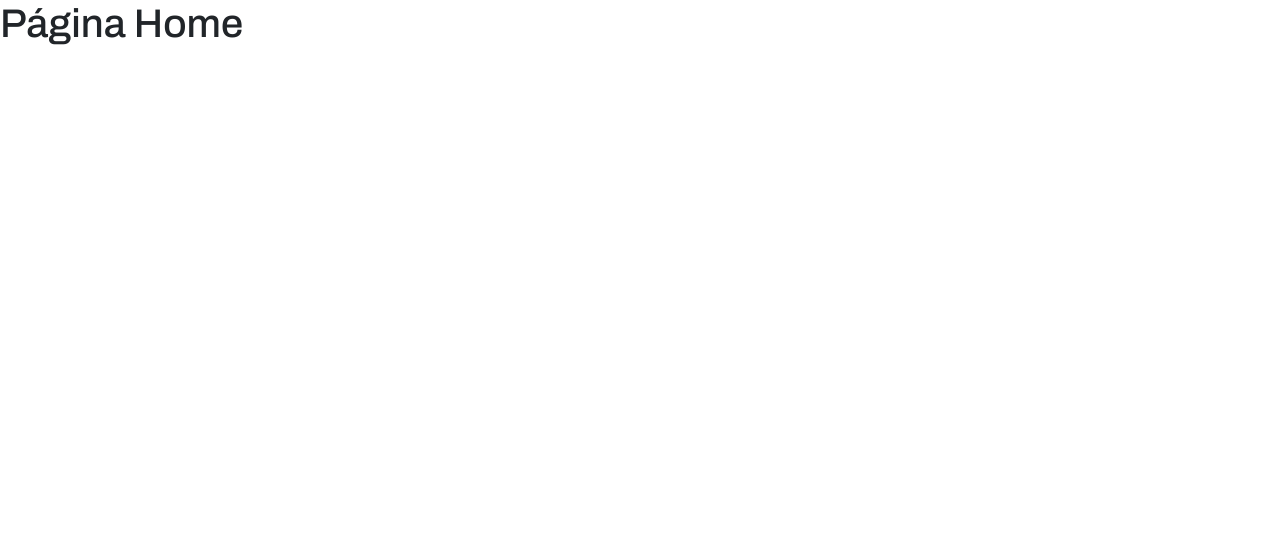
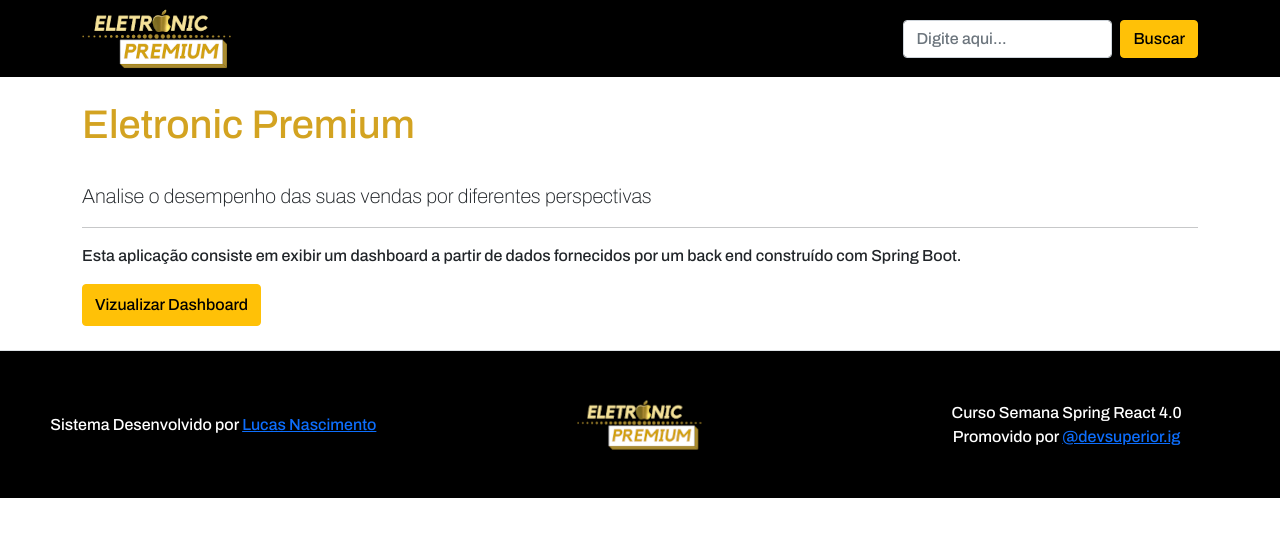
Before and after one commit to lucasnacimento/project-eletronic, a React (Create React App) app in the folder frontend/: page / in a window 1280 px wide. Shown: the top 536 px of the page. Built offline with nearby package versions, Linux system fonts and the light colour scheme.

Commit message:
Home, navigation

```diff
--- a/frontend/src/components/NavBar/index.tsx
+++ b/frontend/src/components/NavBar/index.tsx
@@ -1,13 +1,16 @@
 import logoEletronic from 'assets/img/logoEletronic.png';
+import { Link } from 'react-router-dom';
 function NavBar() {
     return (
         <nav className="navbar navbar-dark bg-black">
             <div className="container">
-                <img src={logoEletronic} alt="eletroniclogo" />
+                <Link to="/">
+                    <img src={logoEletronic} alt="eletroniclogo" />
+                </Link>
 
                 <form className="d-flex">
-                    <input className="form-control me-2" type="search" placeholder="Digite aqui..." aria-label="Search"/>
-                    <button className="btn btn-warning" type ="submit">Buscar</button>
+                    <input className="form-control me-2" type="search" placeholder="Digite aqui..." aria-label="Search" />
+                    <button className="btn btn-warning" type="submit">Buscar</button>
                 </form>
             </div>
         </nav>
--- a/frontend/src/components/footer/index.tsx
+++ b/frontend/src/components/footer/index.tsx
@@ -2,7 +2,7 @@
 function Footer() {
     return (
         <div>
-            <footer className="footer footer-dark bg-black d-flex flex-wrap justify-content-between align-items-center py-3 my-4 border-top">
+            <footer className="footer footer-dark bg-black d-flex flex-wrap justify-content-between align-items-center py-5 my-4 border-top">
                 <p className="col-md-4 mb-0 text-white">Sistema Desenvolvido por <a href="https://github.com/luccasNasc" target="_blank" rel="noreferrer">Lucas Nascimento</a> </p>
 
                 <a href="/" className="col-md-4 d-flex align-items-center justify-content-center mb-3 mb-md-0 me-md-auto link-dark text-decoration-none">
--- a/frontend/src/pages/Home/index.tsx
+++ b/frontend/src/pages/Home/index.tsx
@@ -1,8 +1,22 @@
+import Footer from "components/footer";
+import NavBar from "components/NavBar";
+import { Link } from "react-router-dom";
+
 function Home() {
     return (
-        <div>
-            <h1>Página Home</h1>
-        </div>
+        <>
+            <NavBar />
+            <div className="container">
+                <div className="jumbotron">
+                    <h1 className="text-primary py-4">Eletronic Premium</h1>
+                    <p className="lead">Analise o desempenho das suas vendas por diferentes perspectivas</p>
+                    <hr />
+                    <p>Esta aplicação consiste em exibir um dashboard a partir de dados fornecidos por um back end construído com Spring Boot.</p>
+                    <Link className="btn btn-warning py-2" to="/dashboard"> Vizualizar Dashboard</Link>
+                </div>
+            </div>
+            <Footer />
+        </>
     );
 }
 
```
